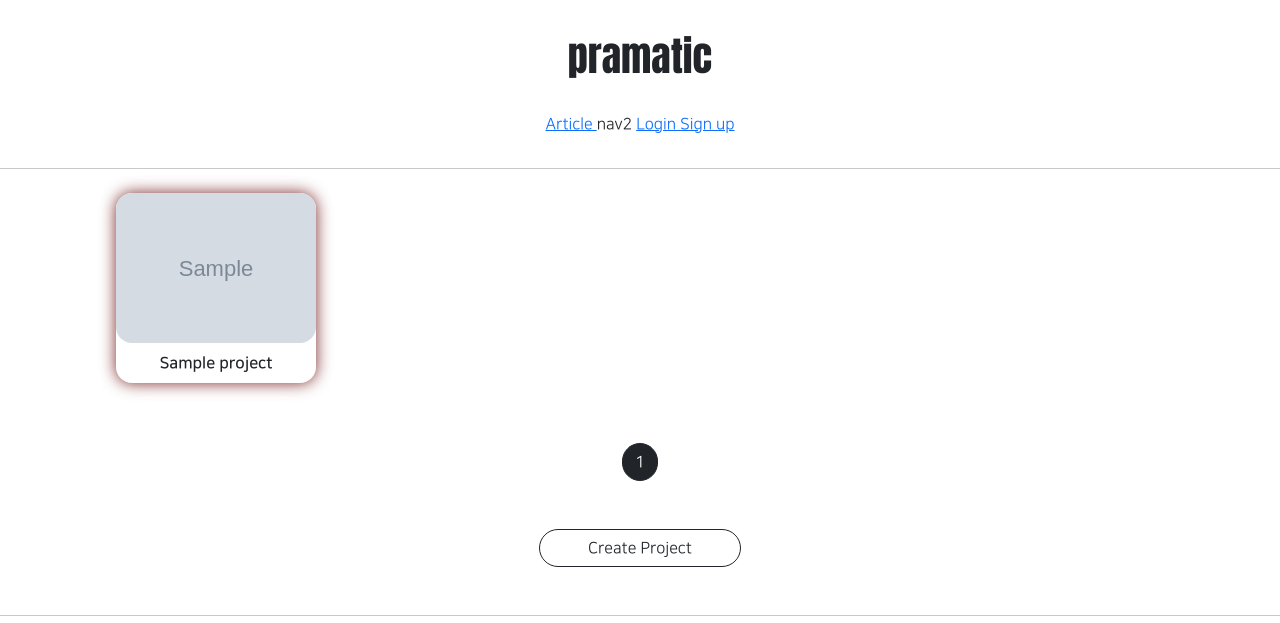
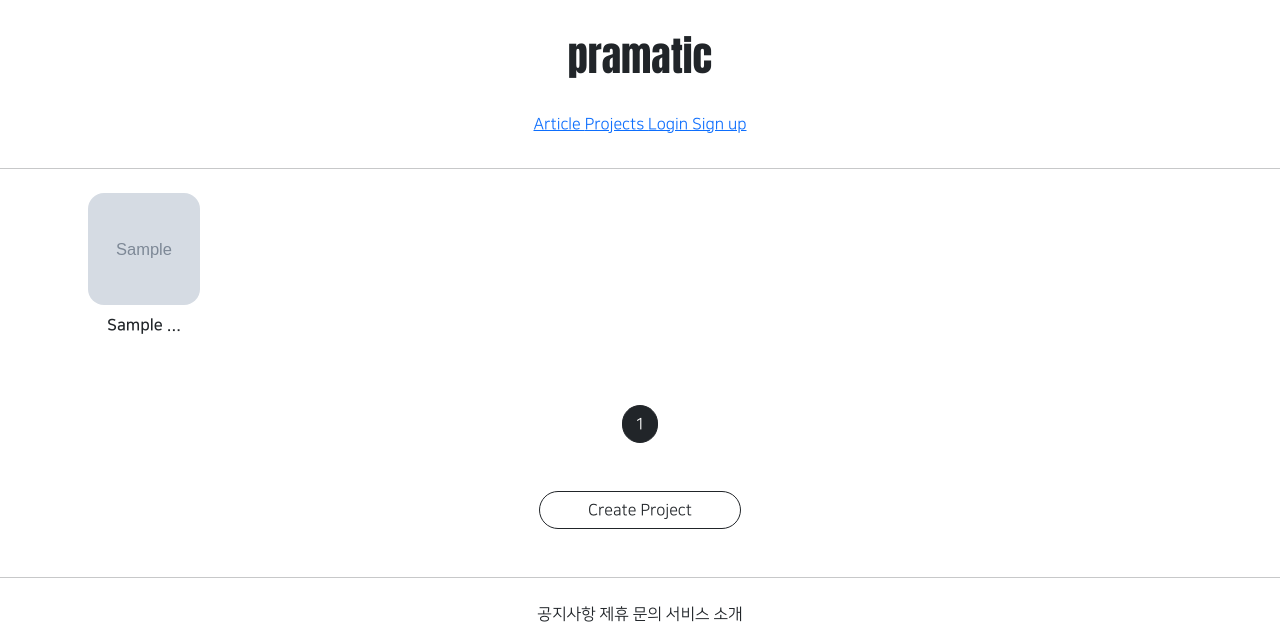
Before and after one commit to DaUn12/Make_SNS_site_copybook, a Django app: page /projects/list/ in a window 1280 px wide. Shown: the top 623 px of the page. Run offline with Django 3.2, Linux system fonts and the light colour scheme; tables that the repository leaves empty hold one stand-in row (values such as "Sample post"); grey boxes marked "Sample" are stand-in pictures; parts of the project's set-up code (start-up, migrations or seed data) failed here and were passed over; some libraries are stand-ins or nearby versions.

Commit message:
8/18 -1
 4ban Commit 1

```diff
--- a/projectapp/templates/projectapp/list.html
+++ b/projectapp/templates/projectapp/list.html
@@ -12,19 +12,19 @@
             margin: 0 auto;
         }
         .container div {
-          width: 45%;
-            max-width: 200px;
           display: flex;
           justify-content: center;
           align-items: center;
           border-radius: 1rem;
                 flex-direction: column;
                 {# 아래쪽으로 밑에 제목이 나오도록 // 기본값은 오른쪽임(행 = row )   #}
-          box-shadow: 0 0 1rem #7b2727;
+
         }
 
         .container img{
-            width: 100%;        {# 너비는 다 채우겠다 #}
+            width: 7rem;        {# 너비는 다 채우겠다 #}
+            height: 7rem;
+            object-fit: cover;
             border-radius: 1rem;
 
         }
@@ -38,7 +38,7 @@
             <a href="{% url 'projectapp:detail' pk=project.pk %}">
                 <img src="{{ project.image.url }}" alt="">
             </a>
-          <span class="my-2 NNS_B">{{ project.name }}</span>
+          <span class="my-2 NNS_B">{{ project.name | truncatechars:10 }}</span>
 
 
           </div>
--- a/projectapp/views.py
+++ b/projectapp/views.py
@@ -14,7 +14,7 @@ from projectapp.models import Project
 class ProjectCreateView(CreateView):
     model = Project
     form_class = ProjectCreationForm
-    success_url = reverse_lazy('articleapp:list')
+
     template_name = 'projectapp/create.html'
 
     def get_success_url(self):
--- a/templates/header.html
+++ b/templates/header.html
@@ -11,8 +11,11 @@
                 Article
             </a>
         </span>                   {#좌우로 나열되게함#}
-        <span>nav2</span>
-
+        <span>
+            <a href="{% url 'projectapp:list' %}">
+                Projects
+            </a>
+        </span>
 
  {# 로그인 여부에따라 로그인이랑 회원가입이 보이고 안보이게 하는법 #}
         {% if not user.is_authenticated %}
```
